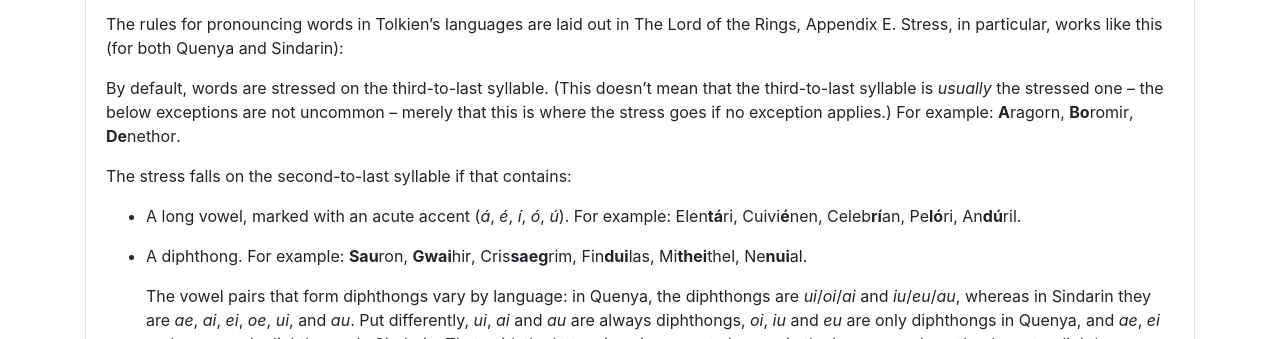
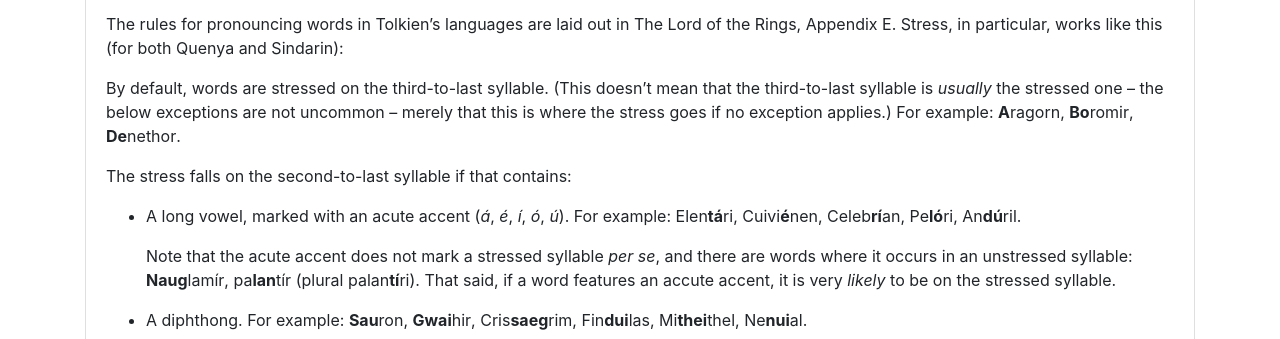
Before and after one commit to lucaswerkmeister/tolkien-stress, a website with bundled scripts: page index.html in a window 1280 px wide. Shown: the part 461-800 px from the top of the page. Built offline with nearby package versions, Linux system fonts and the light colour scheme.

Commit message:
Add another paragraph on long vowels / acute accents

```diff
--- a/index.html
+++ b/index.html
@@ -70,6 +70,14 @@
 								<span class="word" lang="sjn"><span class="syllable">Ce</span><span class="syllable">leb</span><span class="syllable syllable-stressed">rí</span><span class="syllable">an</span></span>,
 								<span class="word" lang="qya"><span class="syllable">Pe</span><span class="syllable syllable-stressed">ló</span><span class="syllable">ri</span></span>,
 								<span class="word" lang="qya"><span class="syllable">An</span><span class="syllable syllable-stressed">dú</span><span class="syllable">ril</span></span>.
+							</p>
+							<p>
+								Note that the acute accent does not mark a stressed syllable <i>per se</i>,
+								and there are words where it occurs in an unstressed syllable:
+								<span class="word" lang="sjn"><span class="syllable syllable-stressed">Naug</span><span class="syllable">la</span><span class="syllable">mír</span></span>,
+								<span class="word" lang="sjn"><span class="syllable">pa</span><span class="syllable syllable-stressed">lan</span><span class="syllable">tír</span></span>
+								(plural <span class="word" lang="sjn"><span class="syllable">pa</span><span class="syllable">lan</span><span class="syllable syllable-stressed">tí</span><span class="syllable">ri</span></span>).
+								That said, if a word features an accute accent, it is very <em>likely</em> to be on the stressed syllable.
 							</p>
 						</li>
 						<li>
```
Also changed, not shown: test/index.test.mjs (+2 -0 lines).
